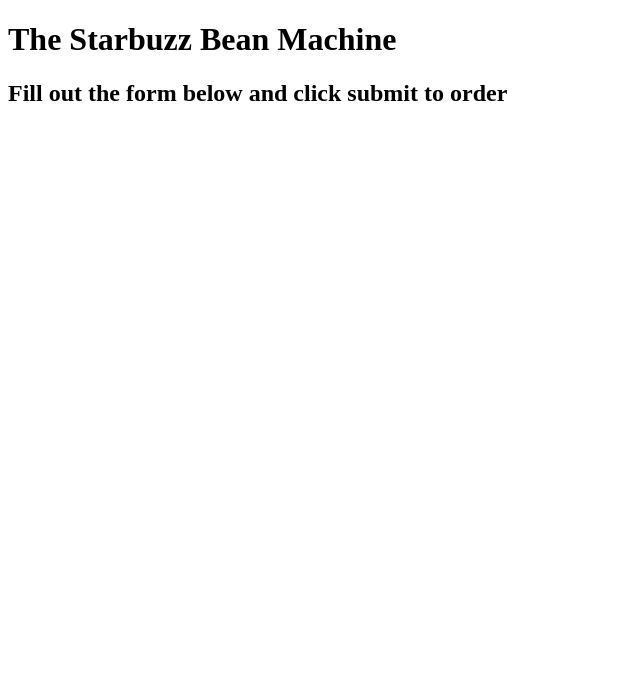
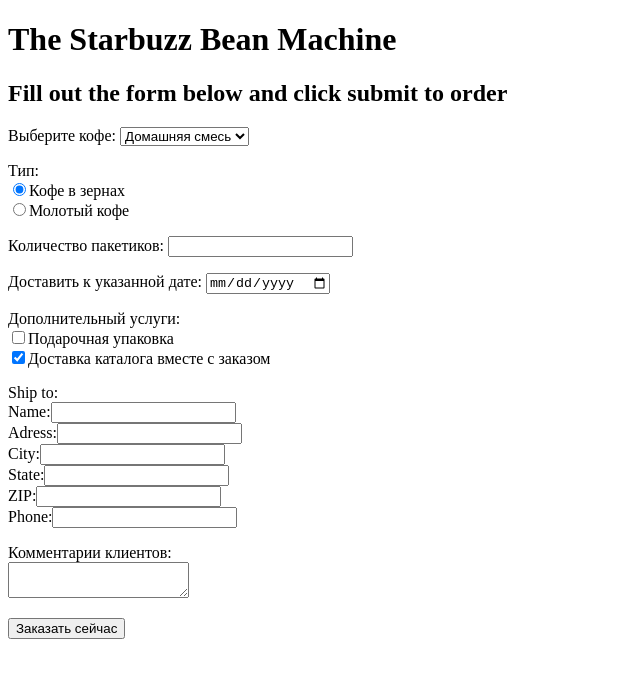
Before and after one commit to mrv0x7c7/headfirst_html, a plain HTML site: page chapter14/starbuzz/form.html in a window 1280 px wide. Shown: the whole page, without its empty margins (0-640 px from the left). Drawn offline with Linux system fonts and the light colour scheme.

Commit message:
added input

```diff
--- a/chapter14/starbuzz/form.html
+++ b/chapter14/starbuzz/form.html
@@ -9,6 +9,46 @@
     <h1>The Starbuzz Bean Machine</h1>
     <h2>Fill out the form below and click submit to order</h2>
 
+	<form action="http://starbuzzcoffee.com/processorder.php" method="POST">
+	<p>
+		Выберите кофе:
+		<select name="beans">
+		<option value="Смесь"> Домашняя смесь</option>
+		<option value="Боливия">Боливия</option>
+		<option value="Гватемала">Гватемала</option>
+		<option value="Кения">Кения</option>
+		</select>
+	</p>
+	<p>Тип:<br>
+		<input type="radio" name="beantype" value="зерна" checked>Кофе в зернах<br>
+		<input type="radio" name="beantype" value="молотый">Молотый кофе
+	</p>
+	<p>
+		Количество пакетиков: <input type="number" name="bags" mai="1" max="10">
+	</p>
+	<p>
+		Доставить к указанной дате: <input type="date" name="date">
+	</p>
+	<p>
+		Дополнительный услуги:<br>
+		<input type="checkbox" name="extras[]" value="подарочная упаковка">Подарочная упаковка<br>
+		<input type="checkbox" name="extras[]" value="каталог" checked ="checked">Доставка каталога вместе с заказом
+	</p>
+	<p>Ship to:<br>
+		Name:<input type="text" name="name"><br>
+		Adress:<input type="text" name="adress"><br>
+		City:<input type="text" name="city"><br>
+		State:<input type="text" name="state"><br>
+		ZIP:<input type="text" name="zip"><br>
+		Phone:<input type="tel" name="phone"><br>
+	</p>
+	<p>Комментарии клиентов:<br>
+		<textarea name="comments"></textarea>
+	</p>
+	<p>
+		<input type="submit" value="Заказать сейчас">
+	</p>
+	</form>
 
 
   </body>
```
